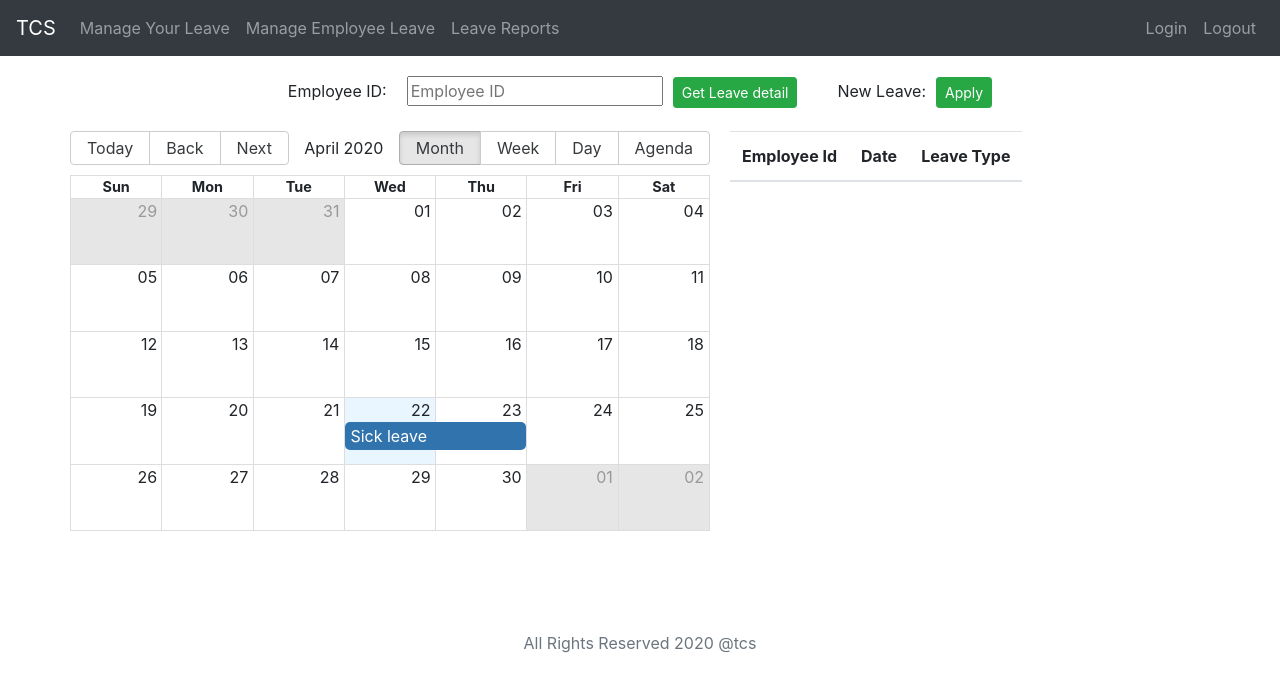
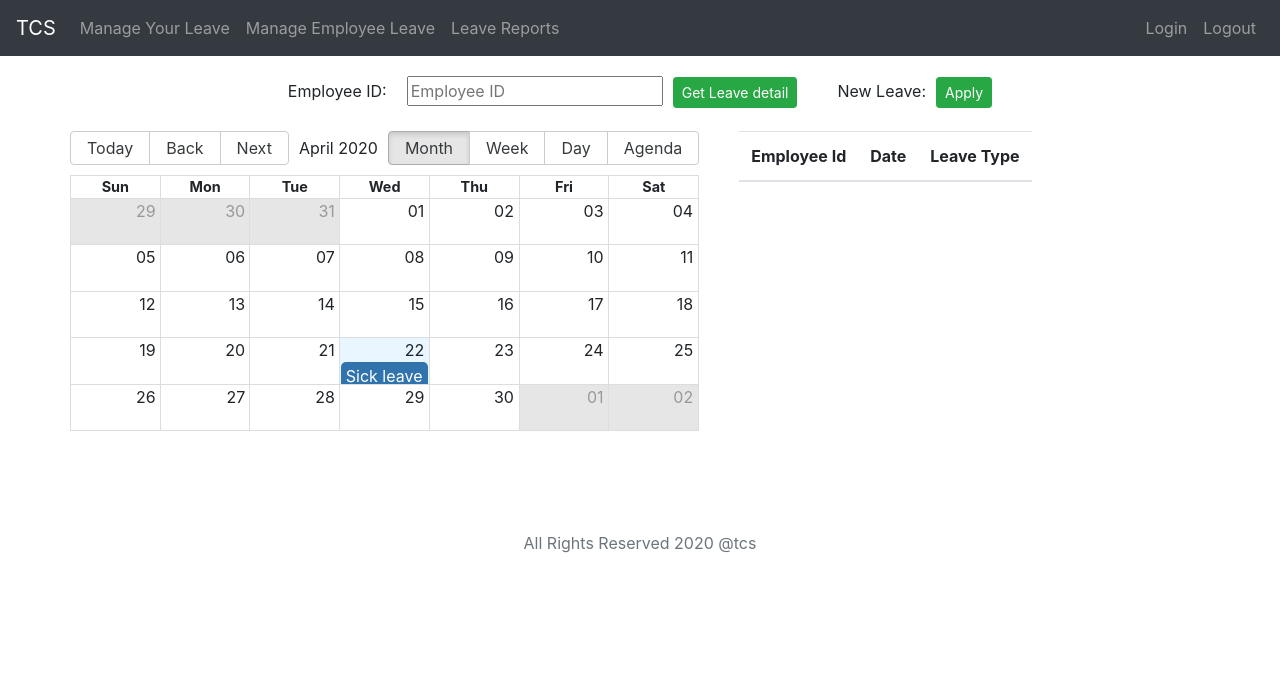
Before and after one commit to vijayvigneshselvaraj/SpecialOps, a React (Create React App) app in the folder leave-tracker-ui/: page /manageYourLeave in a window 1280 px wide. Shown: the top 692 px of the page. Built offline with nearby package versions, Linux system fonts and the light colour scheme.

Commit message:
calendar agenda css issue fixed

```diff
--- a/leave-tracker-ui/src/components/leaveTracker/CalendarComponent.jsx
+++ b/leave-tracker-ui/src/components/leaveTracker/CalendarComponent.jsx
@@ -8,12 +8,16 @@ const localizer = momentLocalizer(moment);
 
 class CalendarComponent extends Component {
 
+    constructor(props) {
+        super(props);
+    }
+
     state = {
         events: [
           {
             start: moment().toDate(),
             end: moment()
-              .add(1, "days")
+              .add(0, "days")
               .toDate(),
             title: "Sick leave"
           }
@@ -28,7 +32,7 @@ class CalendarComponent extends Component {
                        defaultDate={new Date()}
                        defaultView="month"
                        events={this.state.events}
-                       style={{ height: "50vh", width: "50vw" }}
+                       style={{ height: "300px", width: "max-content" }}
                   />
             </>
         );
--- a/leave-tracker-ui/src/components/leaveTracker/ManageYourLeaveComponent.jsx
+++ b/leave-tracker-ui/src/components/leaveTracker/ManageYourLeaveComponent.jsx
@@ -23,24 +23,24 @@ render() {
     return (
         <>
 
-            <div className="container" style={{'margin-top': '20px', 'margin-bottom': '20px'}}>
+            <div className="container" style={{'marginTop': '20px', 'marginBottom': '20px'}}>
                 <label>Employee ID:</label>
-                <input ref={this.empid} style={{'margin-left':'20px'}} placeholder="Employee ID" onSubmit={this.retrieveLeave}/>
-                <button onClick={this.retrieveLeave} style={{'margin-left':'10px'}} className="btn btn-success btn-sm">Get Leave detail</button>
+                <input ref={this.empid} style={{'marginLeft':'20px'}} placeholder="Employee ID" onSubmit={this.retrieveLeave}/>
+                <button onClick={this.retrieveLeave} style={{'marginLeft':'10px'}} className="btn btn-success btn-sm">Get Leave detail</button>
 
-                <label  style={{'margin-left':'40px'}}>New Leave:</label>
-                <button className="btn btn-success btn-sm"  style={{'margin-left':'10px'}} onClick={this.addOrUpdateLeave}>Apply</button>
+                <label  style={{'marginLeft':'40px'}}>New Leave:</label>
+                <button className="btn btn-success btn-sm"  style={{'marginLeft':'10px'}} onClick={this.addOrUpdateLeave}>Apply</button>
 
             </div>
 
-            <div className="container" style={{'margin-bottom':'100px'}} >
+            <div className="container" style={{'marginBottom':'100px'}} >
 
                 <div className="row">
-                    <div class="leftPane" style={{float:'left'}}>
-                                        <CalendarComponent/>
+                    <div className="leftPane" style={{float:'left'}}>
+                                        <CalendarComponent leaveData={this.state.Leave.date}/>
                                     </div>
 
-                                    <div class="rightPane" style={{float:'right', 'margin-left': '20px'}}>
+                                    <div className="rightPane" style={{float:'right', 'marginLeft': '40px'}}>
                                                         <table className="table">
                                                             <thead>
                                                                 <tr>
```
